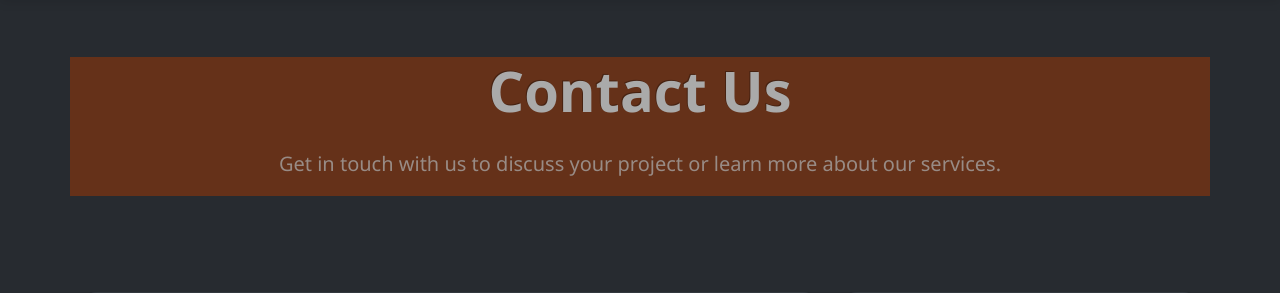
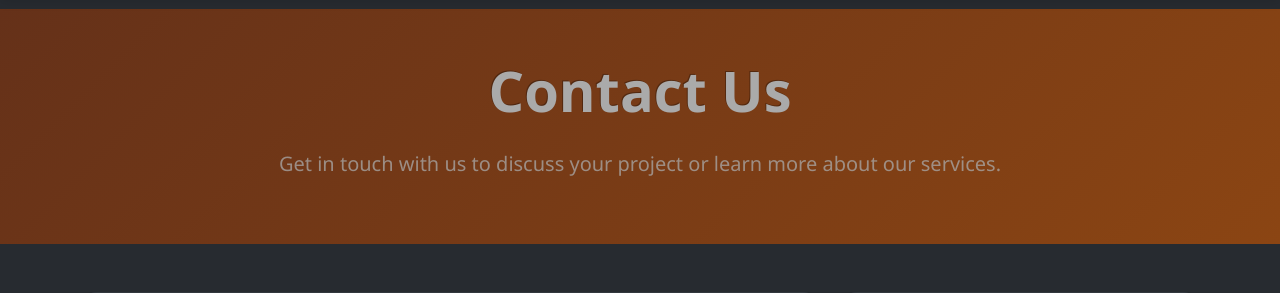
Before and after one commit to BarbarossaLives/mainsite_render, a Python web app: template templates/contact.html in a window 1280 px wide. Shown: the part 67-360 px from the top of the page. Run offline with Jinja, Linux system fonts and the light colour scheme; the template is opened without the code that fills it, so the values that code supplies are empty.

Commit message:
minor cosmeic fixes

```diff
--- a/templates/business_solutions.html
+++ b/templates/business_solutions.html
@@ -6,7 +6,7 @@
 <!-- Business Solutions Hero Section -->
 <section class="py-5" style="background: linear-gradient(135deg, #653119 0%, #8B4513 100%);">
     <div class="container">
-        <div class="row">
+        <div class="row justify-content-center text-cente">
             <div class="col-lg-8 mx-auto text-center">
                 <h1 class="display-4 fw-bold mb-4 text-dark">Business Solutions</h1>
                 <p class="lead text-dark">
--- a/templates/contact.html
+++ b/templates/contact.html
@@ -4,9 +4,9 @@
 
 {% block content %}
 <!-- Contact Hero Section -->
-<section class="py-5 bg-dark" >
-    <div class="container" style="background: #653119;">
-        <div class="row">
+<section class="py-5" style="background: linear-gradient(135deg, #653119 0%, #8B4513 100%);">
+    <div class="container" >
+        <div class="row justify-content-center text-center">
             <div class="col-lg-8 mx-auto text-center" >
                 <h1 class="display-4 fw-bold mb-4">Contact Us</h1>
                 <p class="lead text-muted">
--- a/templates/games.html
+++ b/templates/games.html
@@ -4,9 +4,9 @@
 
 {% block content %}
 <!-- Games Hero Section -->
-<section class="py-5 style="background: linear-gradient(135deg, #653119 0%, #8B4513 100%);">
+<section class="py-5" style="background: linear-gradient(135deg, #653119 0%, #8B4513 100%);">
     <div class="container" >
-        <div class="row">
+        <div class="row justify-content-center text-center">
             <div class="col-lg-8 mx-auto text-center">
                 <h1 class="display-4 fw-bold mb-4 text-white">Our Games</h1>
                 <p class="lead text-white">
```
